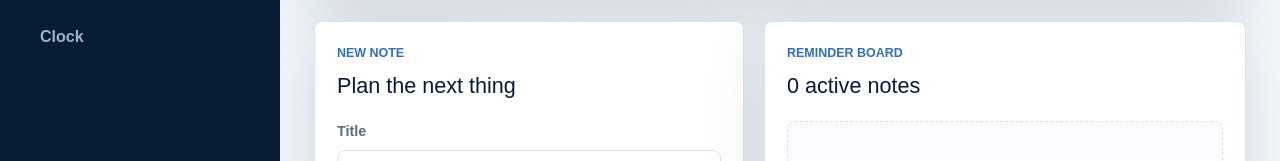
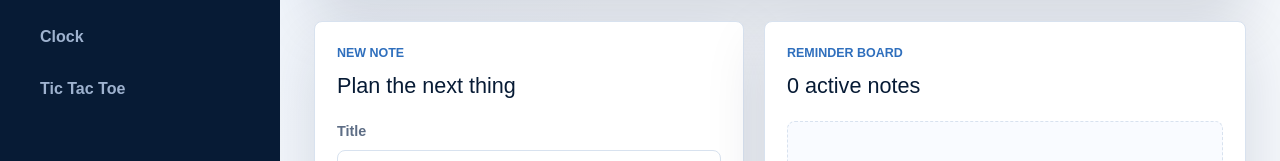
Before and after one commit to adriantirador/my-excercise-system, a Next.js app: page / in a window 1280 px wide. Shown: the part 201-362 px from the top of the page. Built offline with nearby package versions, Linux system fonts and the light colour scheme.

Commit message:
Add Tic Tac Toe page to AppShell

```diff
--- a/src/features/AppShell/AppShell.tsx
+++ b/src/features/AppShell/AppShell.tsx
@@ -4,6 +4,7 @@ import { useEffect, useState, useSyncExternalStore } from "react";
 import CalculatorPage from "@/src/features/Calculator/CalculatorPage";
 import ClockPage from "@/src/features/Clock/ClockPage";
 import ReminderPage from "@/src/features/Reminder/ReminderPage";
+import TicTacToe from "../TicTacToe/TicTacToePage";
 import styles from "./AppShell.module.scss";
 
 type Theme = "light" | "dark";
@@ -53,6 +54,10 @@ const pageContent = {
   clock: {
     title: "Clock",
     copy: "Type a time and watch the clock hands move with your input.",
+  },
+  tictactoe: {
+    title: "Tic Tac Toe",
+    copy: "A timeless battle of strategy. Think ahead, block your opponent, and be the first to complete three in a row.",
   },
 };
 
@@ -129,6 +134,14 @@ export default function AppShell() {
           >
             Clock
           </button>
+          <button
+            type="button"
+            className={activePage === "tictactoe" ? styles.active : ""}
+            onClick={() => selectPage("tictactoe")}
+            aria-current={activePage === "tictactoe" ? "page" : undefined}
+          >
+            Tic Tac Toe
+          </button>
         </nav>
 
         <div className={styles.themeCard}>
@@ -163,6 +176,7 @@ export default function AppShell() {
         {activePage === "reminder" ? <ReminderPage /> : null}
         {activePage === "calculator" ? <CalculatorPage /> : null}
         {activePage === "clock" ? <ClockPage /> : null}
+        {activePage === "tictactoe" ? <TicTacToe /> : null}
       </div>
     </main>
   );
```
